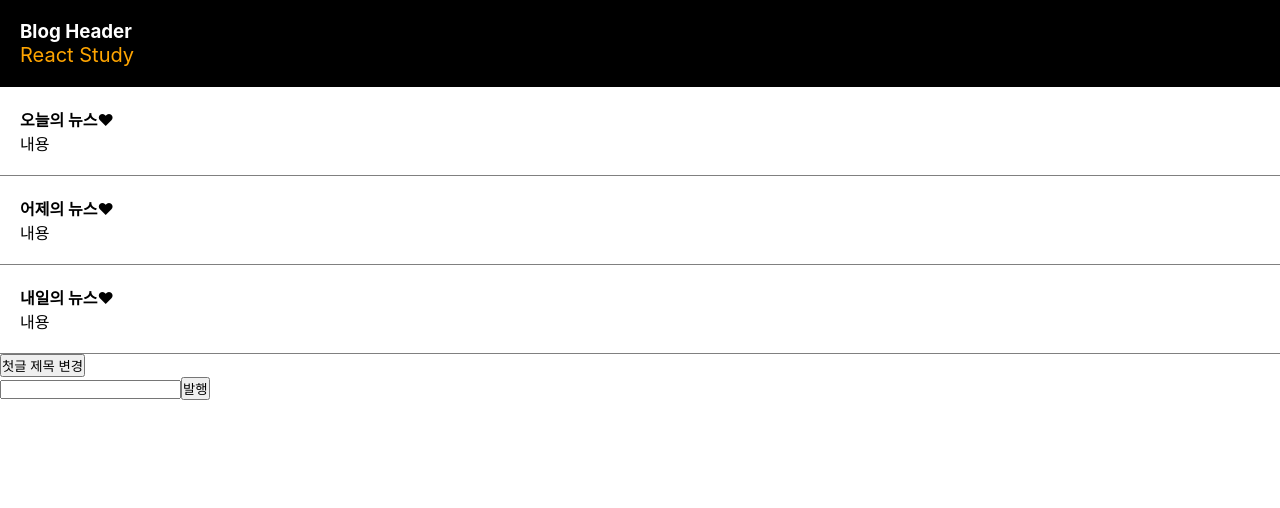
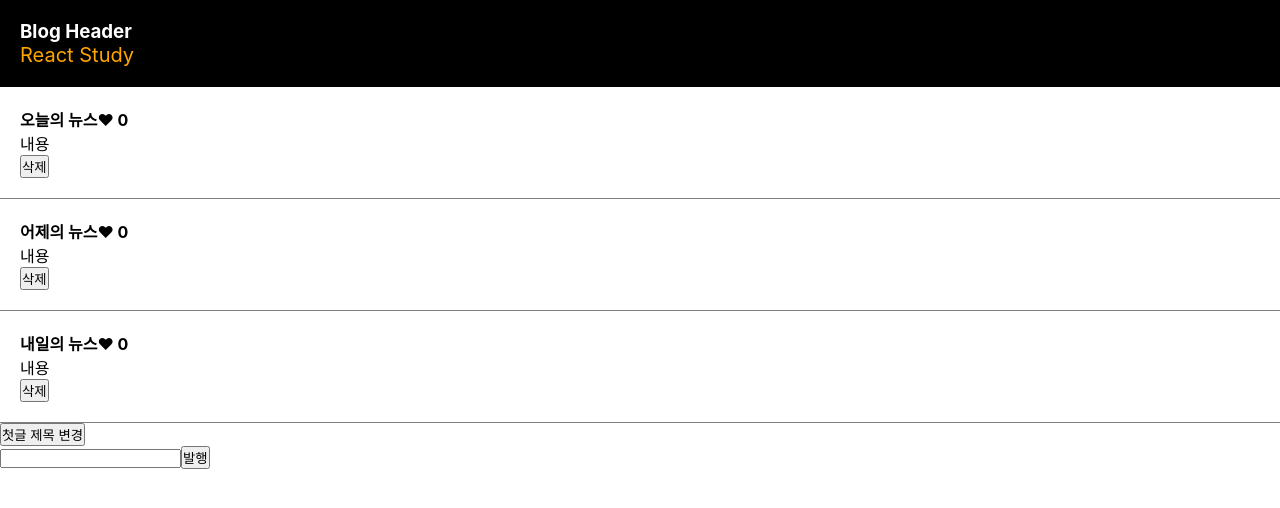
Before and after one commit to chobo6/fe-react-study, a React (Create React App) app: page / in a window 1280 px wide. Shown: the top 508 px of the page. Built offline with nearby package versions, Linux system fonts and the light colour scheme.

Commit message:
포스트 삭제 기능 추가

```diff
--- a/src/newsblog/NewsBlog.js
+++ b/src/newsblog/NewsBlog.js
@@ -14,7 +14,7 @@ function NewsBlog(){
 
     let [news, setNews] = useState(['오늘의 뉴스', '어제의 뉴스', '내일의 뉴스']);
 
-    let [likeCount, setLikeCount] = useState([]);
+    let [likeCount, setLikeCount] = useState([0, 0, 0]);
 
     let [modalFlag, setModalFlag] = useState(false);
 
@@ -31,14 +31,14 @@ function NewsBlog(){
             </div>
 
             {
-                news.map((news, index)=>{
+                news.map((item, index)=>{
                     return  <div className='post-list'>
                                 <h4 onClick={()=>{
                                 setModalFlag(!modalFlag); // 모달창 표시 on/off 여부
                                 // 어떤 뉴스를 눌렀는지 그 뉴스 제목 -> 저장 ---> Modal props 전달
-                                setSelectedTitle(news);
+                                setSelectedTitle(item);
                                 setSelectedLikeCount(likeCount[index]);
-                            }}>{news}
+                            }}>{item}
                             <span onClick={(event)=>{
                                         event.stopPropagation();
                                         let temp = [...likeCount];
@@ -47,6 +47,18 @@ function NewsBlog(){
                                     }}>❤</span> {likeCount[index]}
                                 </h4>
                                 <p>내용</p>
+                                <button onClick={()=>{
+                                    // 누른 대상을 삭제
+                                    // 누른 대상의 index 위치 값을 제거
+
+                                    // splice 함수(index, 몇개)
+                                    let temp = [...news];
+                                    temp.splice(index, 1);
+                                    setNews(temp);
+
+                                    // 좋아요 갯수도 같이 삭제
+                                    likeCount.splice(index, 1);
+                                }}>삭제</button>
                             </div>
                 })
             }
```
